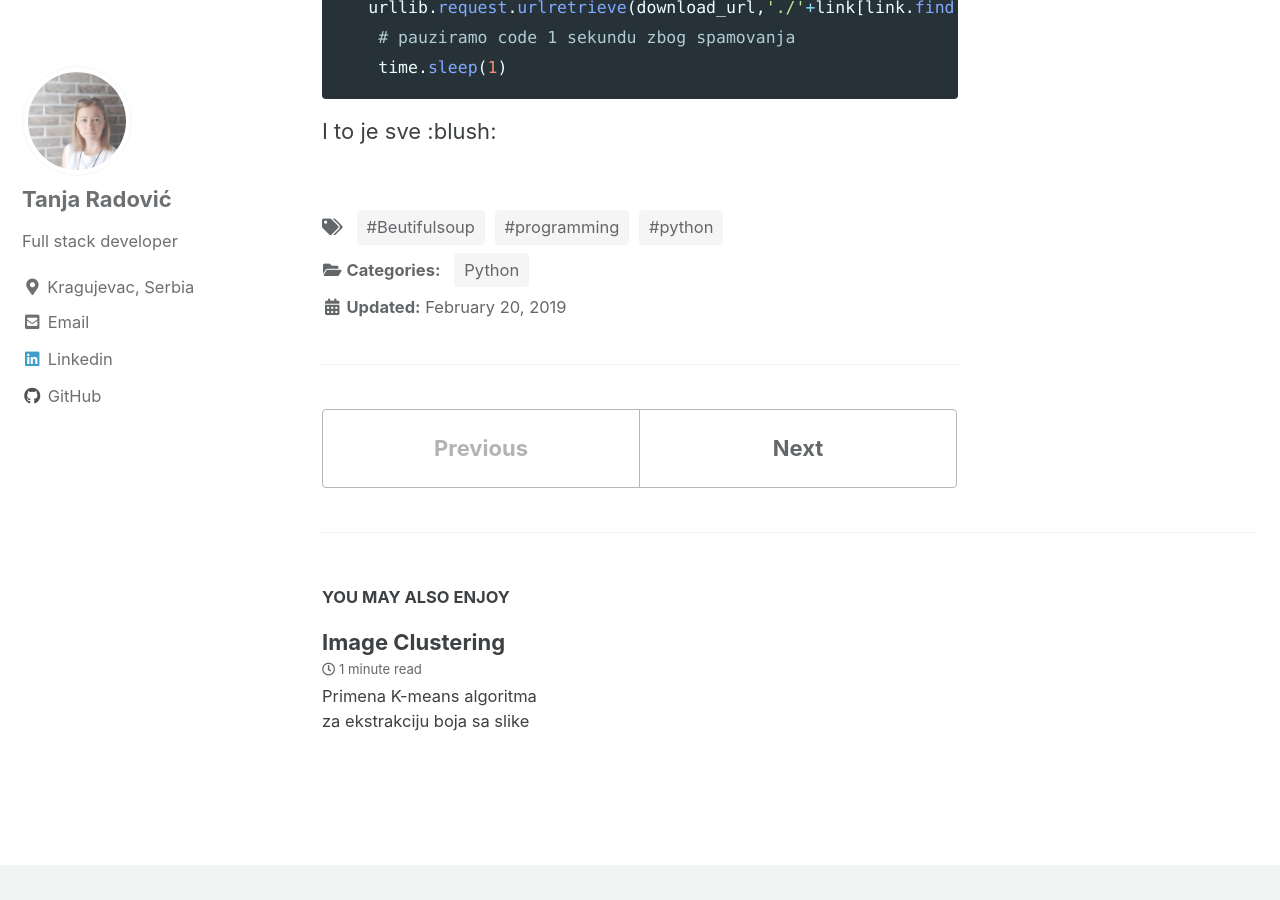
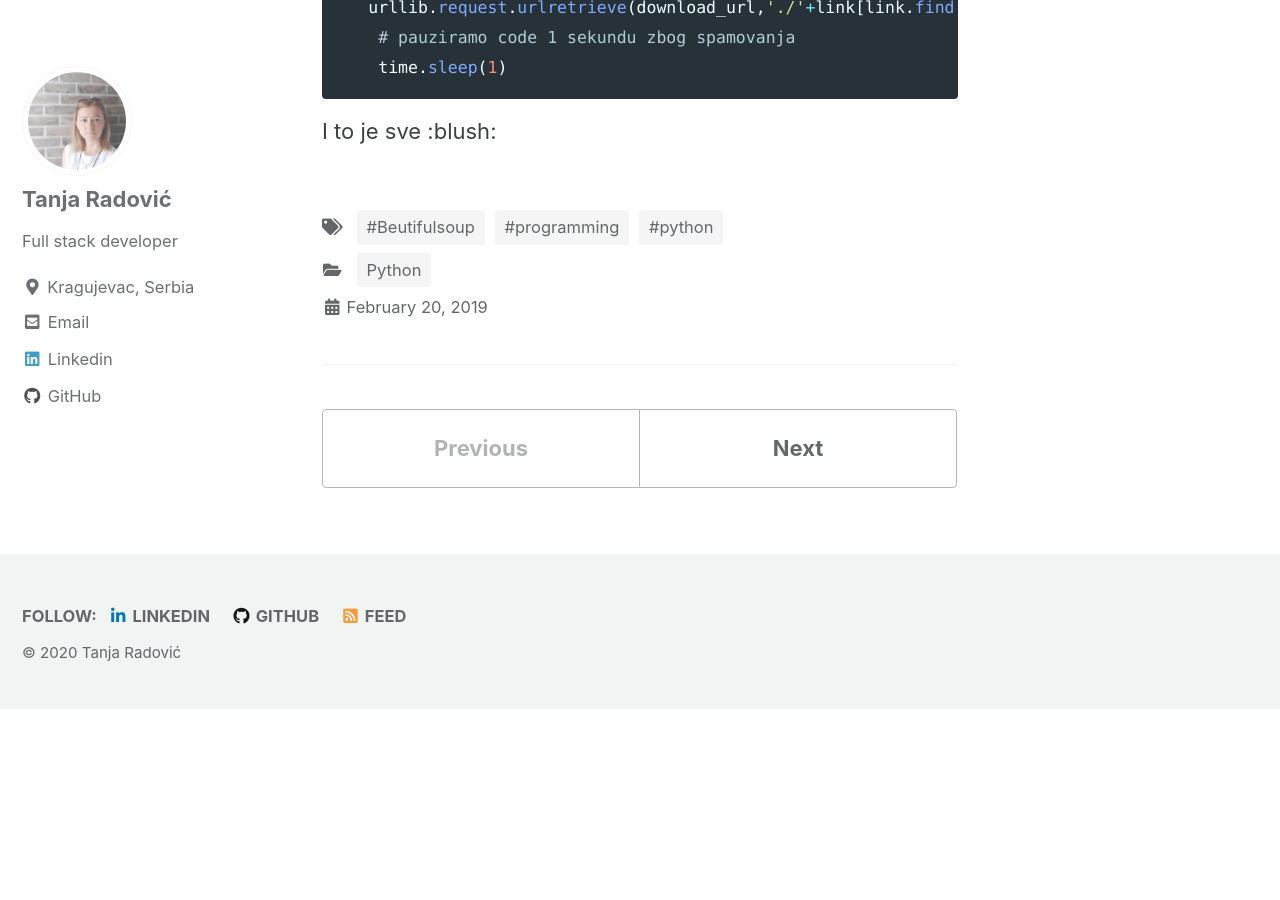
Before and after one commit to tradovic/blog, a Jekyll site: the page built from _posts/2019-02-20-web-scraping_with_python.md, in a window 1280 px wide and 900 px high, scrolled down 2821 px. Built offline with Jekyll 4.4.1, drawn with Linux system fonts in a browser that asks for light colours; cached includes are drawn as plain includes; after the commit the page ends 3530 px from its top, so only the background shows below that.

Commit message:
update layout

```diff
--- a/_config.yml
+++ b/_config.yml
@@ -278,7 +278,7 @@ defaults:
       read_time: true
       comments: # true
       share: false # true
-      related: true
+      related: false # true
   # _pages
   - scope:
       path: "_pages"
--- a/_data/ui-text.yml
+++ b/_data/ui-text.yml
@@ -20,8 +20,8 @@ sr: &DEFAULT_SR
   share_on_label             : "Share on"
   meta_label                 :
   tags_label                 : " "
-  categories_label           : "Categories:"
-  date_label                 : "Updated:"
+  categories_label           : " "
+  date_label                 : " "
   comments_label             : "Leave a comment"
   comments_title             : "Comments"
   more_label                 : "Learn more"
```
